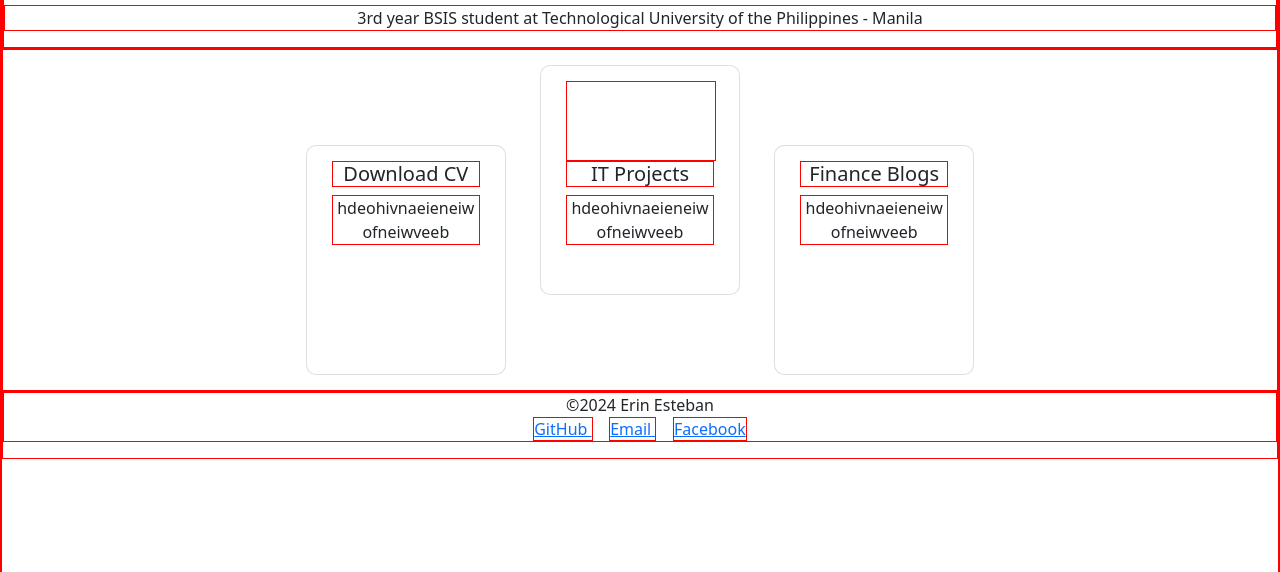
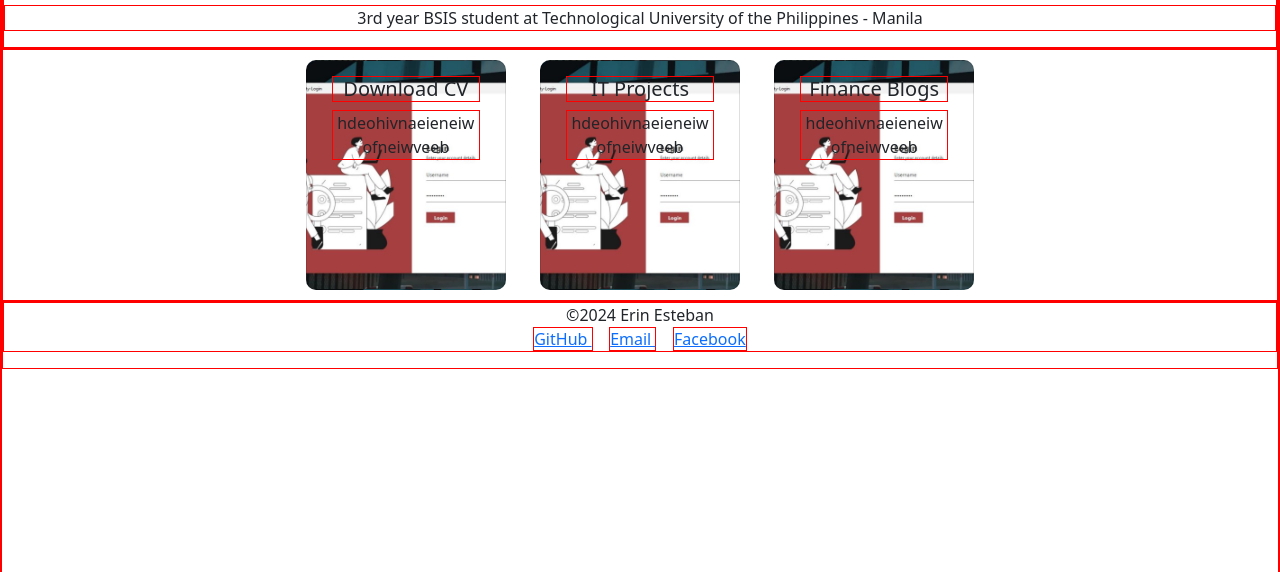
Before and after one commit to erinmikaela/personal-blog, a plain HTML site: page index.html in a window 1280 px wide. Shown: the part 837-1409 px from the top of the page. Drawn offline with nearby package versions, Linux system fonts and the light colour scheme.

Commit message:
update index.html and style.css

```diff
--- a/index.html
+++ b/index.html
@@ -78,8 +78,7 @@
 				<p>hdeohivnaeieneiwofneiwveeb</p>
 			</div>
 			<div class="card">
-                <div id="card__pic__container1"></div>
-				<h5>IT Projects</h5>
+				<h5 id="card__text1">IT Projects</h5>
 				<p>hdeohivnaeieneiwofneiwveeb</p>
 			</div>
 			<div class="card">
--- a/style.css
+++ b/style.css
@@ -36,9 +36,12 @@ body {
 	display: inline-block;
 	border-radius: 10px;
 	padding: 15px 25px;
-	margin: 15px 15px;
+    margin: 10px 15px;
 	box-sizing: border-box;
 	cursor: pointer;
+    background-image: url(https://github.com/erinmikaela/personal-blog/blob/main/ASSETS/javawebsite1.jpg?raw=true);
+    background-position: center;
+    background-size: cover;
 }
 
 .col {
@@ -69,12 +72,6 @@ body {
 	text-align: center;
 }
 
-#card__pic__container1 {
-    width: 150px;
-	height: 80px;
-	background-image: url();
-}
-
 #footer {
     text-align: center;
 }
```
